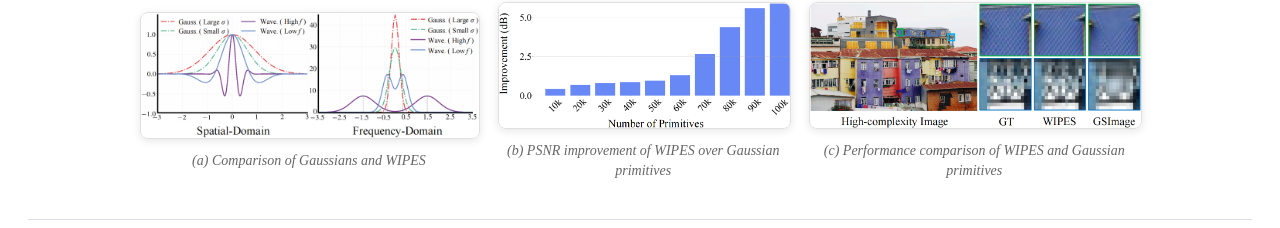
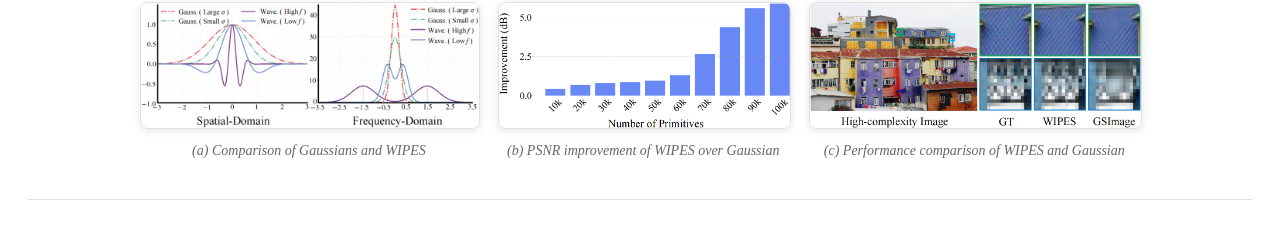
Before and after one commit to MITNKU/WIPES, a Vue app: page / in a window 1280 px wide. Shown: the part 905-1133 px from the top of the page. Built offline with nearby package versions, Linux system fonts and the light colour scheme.

Commit message:
fix fig's caption

```diff
--- a/src/components/sections/Abstract.vue
+++ b/src/components/sections/Abstract.vue
@@ -33,11 +33,11 @@ const images = [
   },
   {
     src: "./carousel/1.1_compare_with_gaussian_b_00.png",
-    caption: "(b) PSNR improvement of WIPES over Gaussian primitives"
+    caption: "(b) PSNR improvement of WIPES over Gaussian"
   },
   {
     src: "./carousel/1.1_compare_with_gaussian_c_00.png",
-    caption: "(c) Performance comparison of WIPES and Gaussian primitives"
+    caption: "(c) Performance comparison of WIPES and Gaussian"
   },
 ];
 </script>
```
